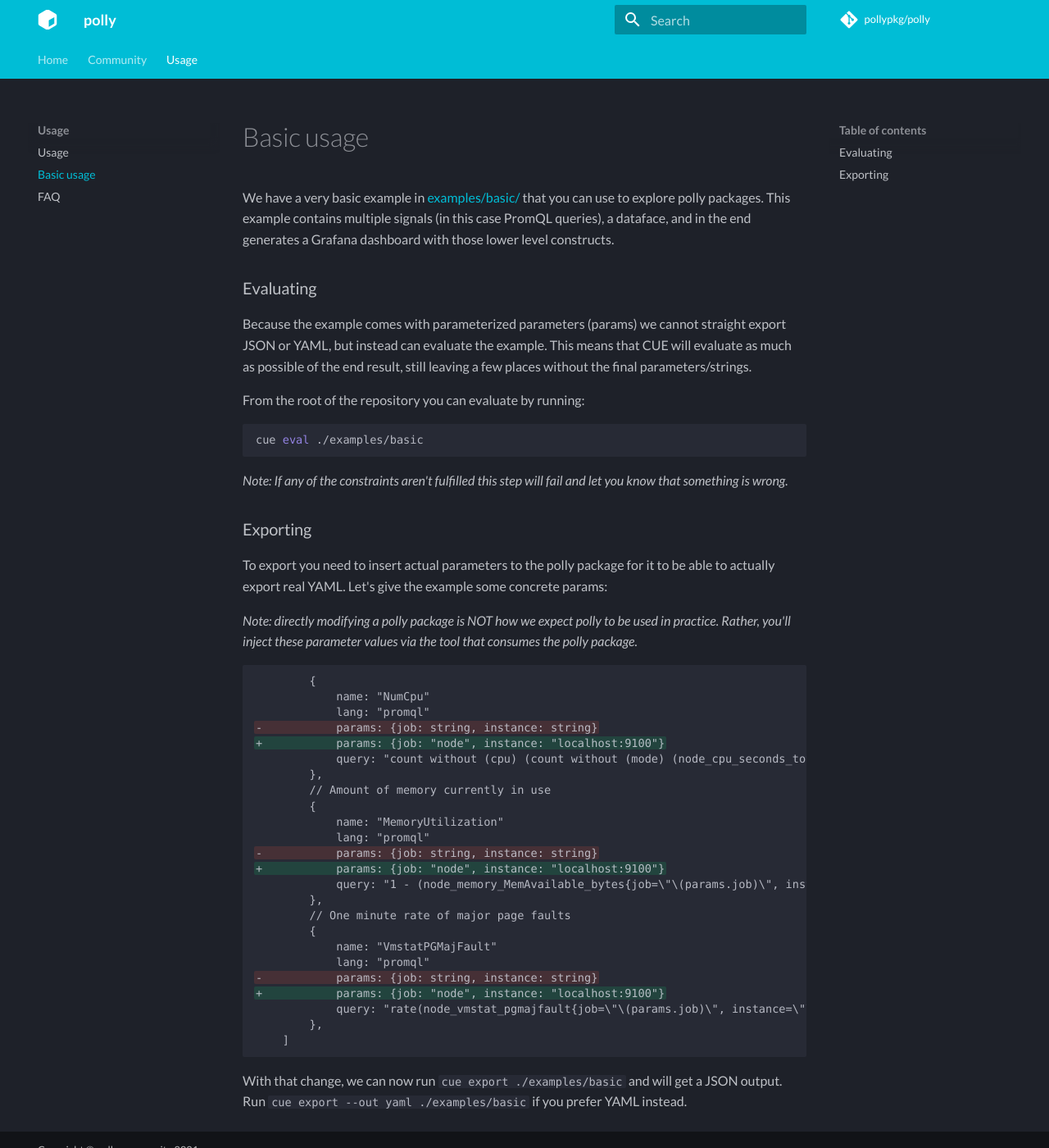
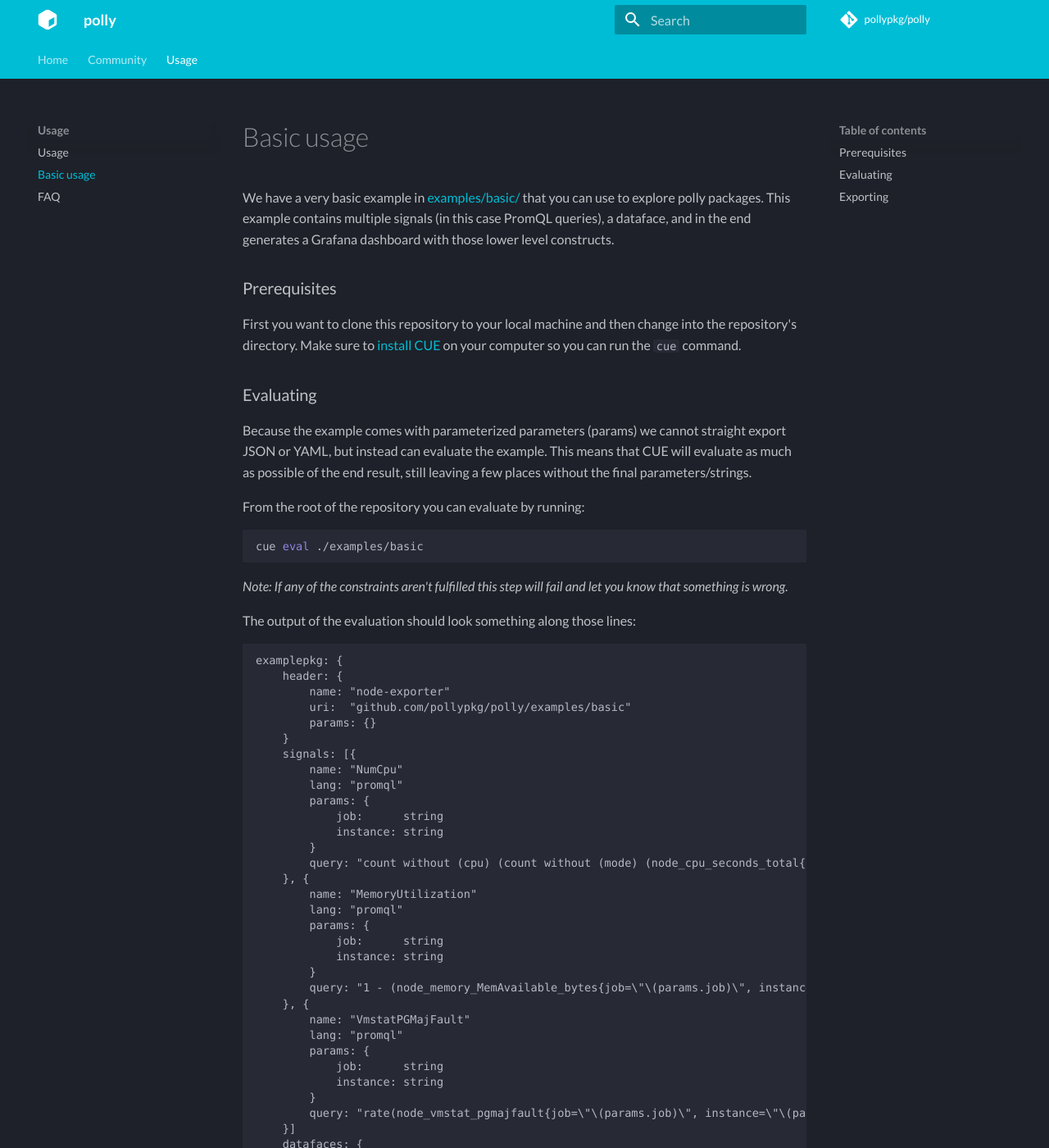
Before and after one commit to pollypkg/polly, an MkDocs documentation site: the page built from docs/content/basics.md, in a window 1280 px wide and 1400 px high. Shown: the whole window at 82% size. Built offline with MkDocs 1.6.1 and Material for MkDocs 9.7.7, drawn with Linux system fonts in a browser that asks for light colours; some web fonts are replaced; comment, search, counter and statistics services are not loaded; some of the changed text lies outside the part shown.

Commit message:
Improve the basics docs

````diff
--- a/docs/content/basics.md
+++ b/docs/content/basics.md
@@ -3,9 +3,14 @@
 We have a very basic example in [examples/basic/](https://github.com/pollypkg/polly/blob/main/examples/basic) that you can use to explore polly packages.
 This example contains multiple signals (in this case PromQL queries), a dataface, and in the end generates a Grafana dashboard with those lower level constructs.
 
+### Prerequisites
+
+First you want to clone this repository to your local machine and then change into the repository's directory.
+Make sure to [install CUE](https://cuelang.org/docs/install/) on your computer so you can run the `cue` command.
+
 ### Evaluating
 
-Because the example comes with parameterized parameters (params) we cannot straight export JSON or  YAML, but instead can evaluate the example. This means that CUE will evaluate as much as possible of the end result, still leaving a few places without the final parameters/strings.
+Because the example comes with parameterized parameters (params) we cannot straight export JSON or YAML, but instead can evaluate the example. This means that CUE will evaluate as much as possible of the end result, still leaving a few places without the final parameters/strings.
 
 From the root of the repository you can evaluate by running:
 
@@ -14,6 +19,77 @@ cue eval ./examples/basic
 ```
 
 *Note: If any of the constraints aren't fulfilled this step will fail and let you know that something is wrong.*
+
+The output of the evaluation should look something along those lines:
+
+```
+examplepkg: {
+    header: {
+        name: "node-exporter"
+        uri:  "github.com/pollypkg/polly/examples/basic"
+        params: {}
+    }
+    signals: [{
+        name: "NumCpu"
+        lang: "promql"
+        params: {
+            job:      string
+            instance: string
+        }
+        query: "count without (cpu) (count without (mode) (node_cpu_seconds_total{job=\"\(params.job)\", instance=\"\(params.instance)\"}))" & string
+    }, {
+        name: "MemoryUtilization"
+        lang: "promql"
+        params: {
+            job:      string
+            instance: string
+        }
+        query: "1 - (node_memory_MemAvailable_bytes{job=\"\(params.job)\", instance=\"\(params.instance)\"} / node_memory_MemTotal_bytes{job=\"\(params.job)\", instance=\"\(params.instance)\"})" & string
+    }, {
+        name: "VmstatPGMajFault"
+        lang: "promql"
+        params: {
+            job:      string
+            instance: string
+        }
+        query: "rate(node_vmstat_pgmajfault{job=\"\(params.job)\", instance=\"\(params.instance)\"}[1m])" & string
+    }]
+    datafaces: {
+        use_mem: {
+            name: "USE"
+            frames: {
+                utilization: "MemoryUtilization"
+                saturation:  "VmstatPGMajFault"
+                errors:      ""
+            }
+        }
+    }
+    grafanaDashboards: {
+        v0: {
+            nodedashboard: {
+                uid:           "a8b327a"
+                style:         "light"
+                editable:      true
+                graphTooltip:  0
+                schemaVersion: 25
+                #Panel: {
+                    type:            !=""
+                    transparent:     false
+                    repeatDirection: "h"
+                    options: {}
+                    fieldConfig: {
+                        defaults: {}
+                        overrides: []
+                    }
+                }
+            }
+        }
+    }
+}
+
+```
+
+
 
 ### Exporting
 
@@ -51,3 +127,49 @@ _Note: directly modifying a polly package is NOT how we expect polly to be used
 
 With that change, we can now run `cue export ./examples/basic ` and will get a JSON output.
 Run `cue export --out yaml ./examples/basic` if you prefer YAML instead.
+
+The output of exporting looks like:
+
+```
+examplepkg:
+  header:
+    name: node-exporter
+    uri: github.com/pollypkg/polly/examples/basic
+    params: {}
+  signals:
+  - name: NumCpu
+    lang: promql
+    params:
+      job: node
+      instance: localhost:9100
+    query: count without (cpu) (count without (mode) (node_cpu_seconds_total{job="node",
+      instance="localhost:9100"}))
+  - name: MemoryUtilization
+    lang: promql
+    params:
+      job: node
+      instance: localhost:9100
+    query: 1 - (node_memory_MemAvailable_bytes{job="node", instance="localhost:9100"}
+      / node_memory_MemTotal_bytes{job="node", instance="localhost:9100"})
+  - name: VmstatPGMajFault
+    lang: promql
+    params:
+      job: node
+      instance: localhost:9100
+    query: rate(node_vmstat_pgmajfault{job="node", instance="localhost:9100"}[1m])
+  datafaces:
+    use_mem:
+      name: USE
+      frames:
+        utilization: MemoryUtilization
+        saturation: VmstatPGMajFault
+        errors: ""
+  grafanaDashboards:
+    v0:
+      nodedashboard:
+        uid: a8b327a
+        style: light
+        editable: true
+        graphTooltip: 0
+        schemaVersion: 25
+```
````
